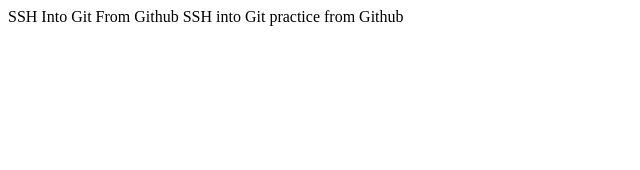
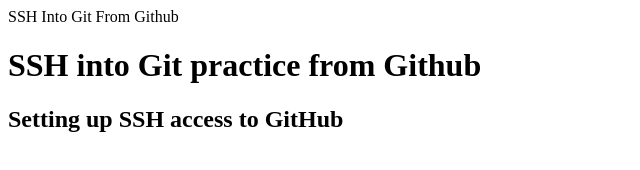
Before and after one commit to aduome/Githubssh, a plain HTML site: page index.html in a window 1280 px wide. Shown: the whole page, without its empty margins (0-640 px from the left). Drawn offline with Linux system fonts and the light colour scheme.

Commit message:
Update index.html

```diff
--- a/index.html
+++ b/index.html
@@ -5,7 +5,9 @@ SSH Into Git From Github
 </head>
 
 <body>
-<hi> SSH into Git practice from Github </h1>
+<h1> SSH into Git practice from Github </h1>
+
+  <h2>Setting up SSH access to GitHub</h2>
 </body>
 
 </html>
```
